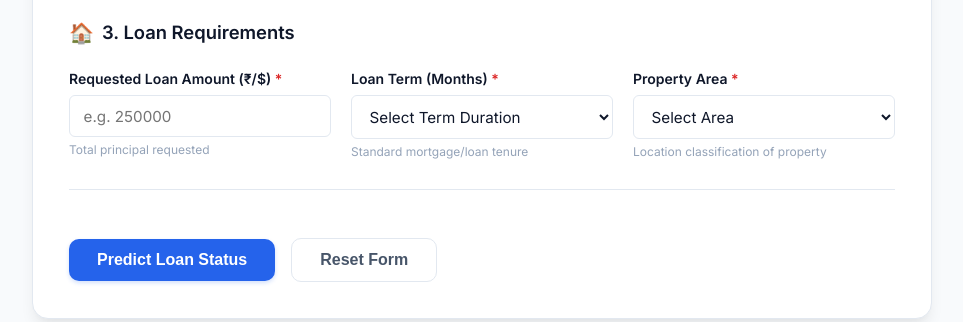
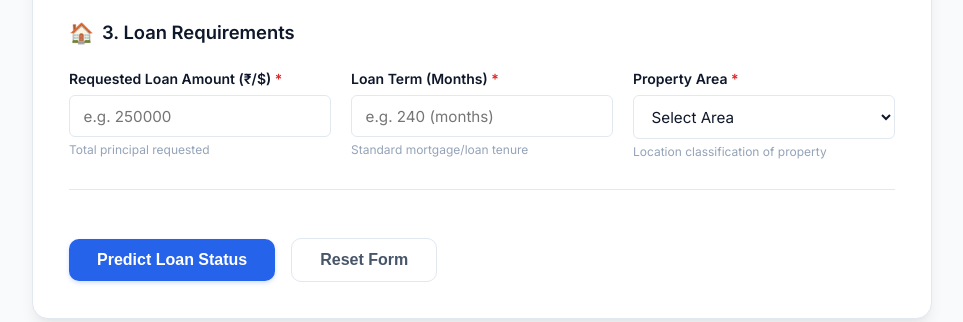
Before and after one commit to swaramasanakatti29/Loan-Approval-Predictor, a FastAPI app: page / in a window 1280 px wide. Shown: the part 921-1243 px from the top of the page, without its empty margins (158-1121 px from the left). Run offline with FastAPI, Linux system fonts and the light colour scheme; parts of the project's set-up code (start-up, migrations or seed data) failed here and were passed over.

Commit message:
Update Loan Term to user-entered number input

```diff
--- a/static/js/app.js
+++ b/static/js/app.js
@@ -38,7 +38,7 @@ document.addEventListener("DOMContentLoaded", () => {
         Existing_Debt: 40668.0,
         Credit_Score: 777.0,
         Loan_Amount: 800000.0,
-        Loan_Term: "300",
+        Loan_Term: 300,
         Property_Area: "Urban"
     };
 
@@ -54,7 +54,7 @@ document.addEventListener("DOMContentLoaded", () => {
         Existing_Debt: 89066.0,
         Credit_Score: 600.0,
         Loan_Amount: 265000.0,
-        Loan_Term: "240",
+        Loan_Term: 240,
         Property_Area: "Rural"
     };
 
--- a/templates/index.html
+++ b/templates/index.html
@@ -215,14 +215,7 @@
                         <!-- Loan Term -->
                         <div class="form-group">
                             <label for="Loan_Term">Loan Term (Months) <span class="required">*</span></label>
-                            <select id="Loan_Term" name="Loan_Term" required>
-                                <option value="" disabled selected>Select Term Duration</option>
-                                <option value="120">120 Months (10 Years)</option>
-                                <option value="180">180 Months (15 Years)</option>
-                                <option value="240">240 Months (20 Years)</option>
-                                <option value="300">300 Months (25 Years)</option>
-                                <option value="360">360 Months (30 Years)</option>
-                            </select>
+                            <input type="number" id="Loan_Term" name="Loan_Term" min="1" max="480" step="1" placeholder="e.g. 240 (months)" required>
                             <span class="field-hint">Standard mortgage/loan tenure</span>
                         </div>
 
```
